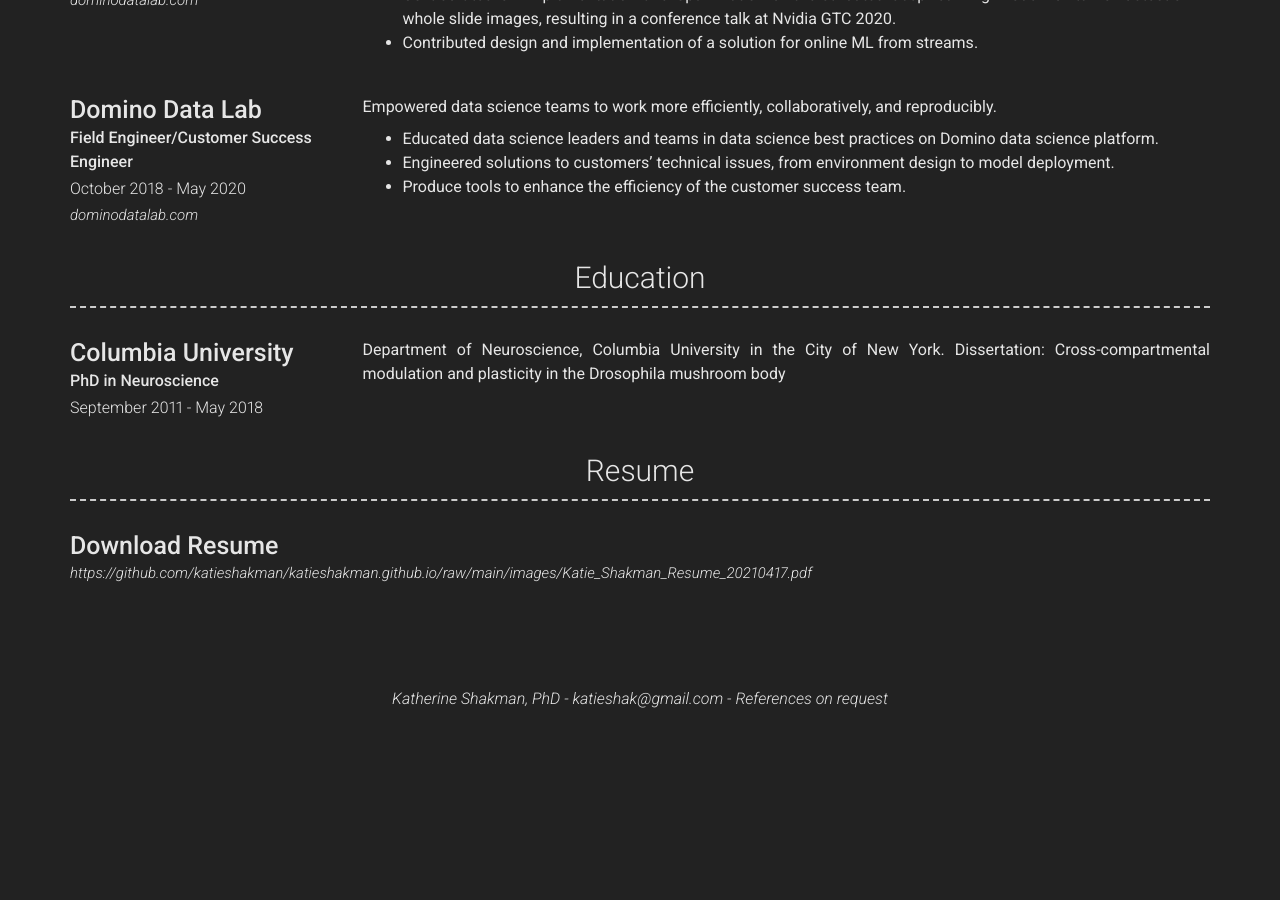
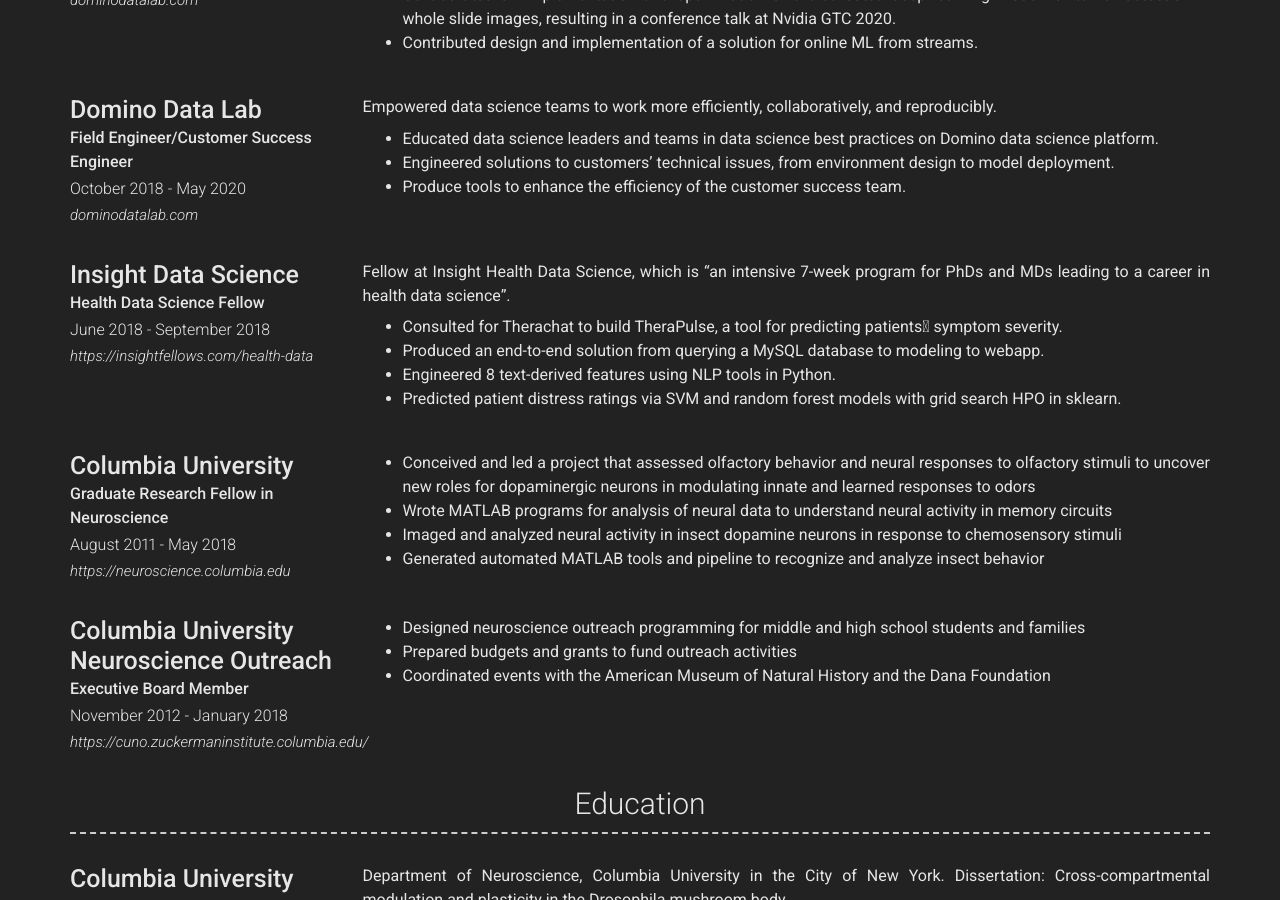
Before and after one commit to katieshakman/katieshakman.github.io, a Jekyll site: the page built from index.md, in a window 1280 px wide and 900 px high, scrolled down 1493 px. Built offline with Jekyll 4.4.1, drawn with Linux system fonts in a browser that asks for light colours; nearby versions of some CDN libraries; before the commit the page ends 2212 px from its top, so only the background shows below that.

Commit message:
Updates to experiences.

```diff
--- a/_config.yml
+++ b/_config.yml
@@ -126,6 +126,47 @@ content:
           - Educated data science leaders and teams in data science best practices on Domino data science platform.
           -	Engineered solutions to customers’ technical issues, from environment design to model deployment.
           -	Produce tools to enhance the efficiency of the customer success team.
+      - layout: center
+        title: Insight Data Science
+        sub_title: Health Data Science Fellow
+        caption: June 2018 - September 2018
+        link: https://insightfellows.com/health-data
+        # quote: >
+        #   The Insight Health Data Science Fellowship is "an intensive 7-week program for PhDs and MDs leading to a career in health data science".
+        description: | # this will include new lines to allow paragraphs
+          Fellow at Insight Health Data Science, which is "an intensive 7-week program for PhDs and MDs leading to a career in health data science".
+          - Consulted for Therachat to build TheraPulse, a tool for predicting patients􏰀 symptom severity.
+          - Produced an end-to-end solution from querying a MySQL database to modeling to webapp.
+          - Engineered 8 text-derived features using NLP tools in Python.
+          - Predicted patient distress ratings via SVM and random forest models with grid search HPO in sklearn.
+      - layout: center
+        title: Columbia University
+        sub_title: Graduate Research Fellow in Neuroscience
+        caption: August 2011 - May 2018
+        link: https://neuroscience.columbia.edu
+        additional_links:
+          - title:  Axel Laboratory
+            # icon: fab fa-linkedin
+            url: https://www.axellab.columbia.edu
+        # quote: >
+        #   The Insight Health Data Science Fellowship is "an intensive 7-week program for PhDs and MDs leading to a career in health data science".
+        description: | # this will include new lines to allow paragraphs
+          - Conceived and led a project that assessed olfactory behavior and neural responses to olfactory stimuli to uncover new roles for dopaminergic neurons in modulating innate and learned responses to odors
+          - Wrote MATLAB programs for analysis of neural data to understand neural activity in memory circuits
+          - Imaged and analyzed neural activity in insect dopamine neurons in response to chemosensory stimuli
+          - Generated automated MATLAB tools and pipeline to recognize and analyze insect behavior
+      - layout: center
+        title: Columbia University Neuroscience Outreach
+        sub_title: Executive Board Member
+        caption: November 2012 - January 2018
+        link: https://cuno.zuckermaninstitute.columbia.edu/
+        # quote: >
+        #   The Insight Health Data Science Fellowship is "an intensive 7-week program for PhDs and MDs leading to a career in health data science".
+        description: | # this will include new lines to allow paragraphs
+          - Designed neuroscience outreach programming for middle and high school students and families
+          - Prepared budgets and grants to fund outreach activities
+          - Coordinated events with the American Museum of Natural History and the Dana Foundation
+
   - title: Education
     layout: list
     content:
```
